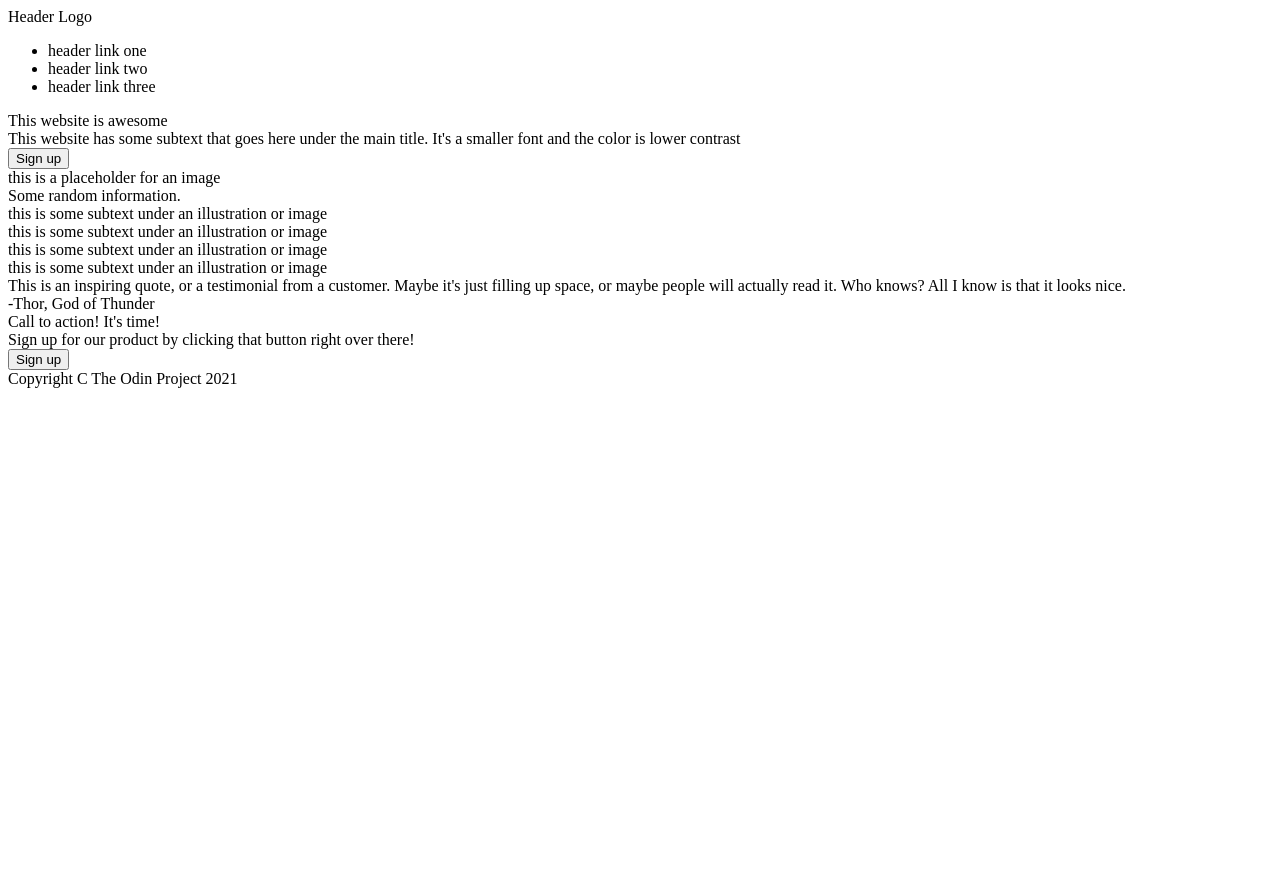
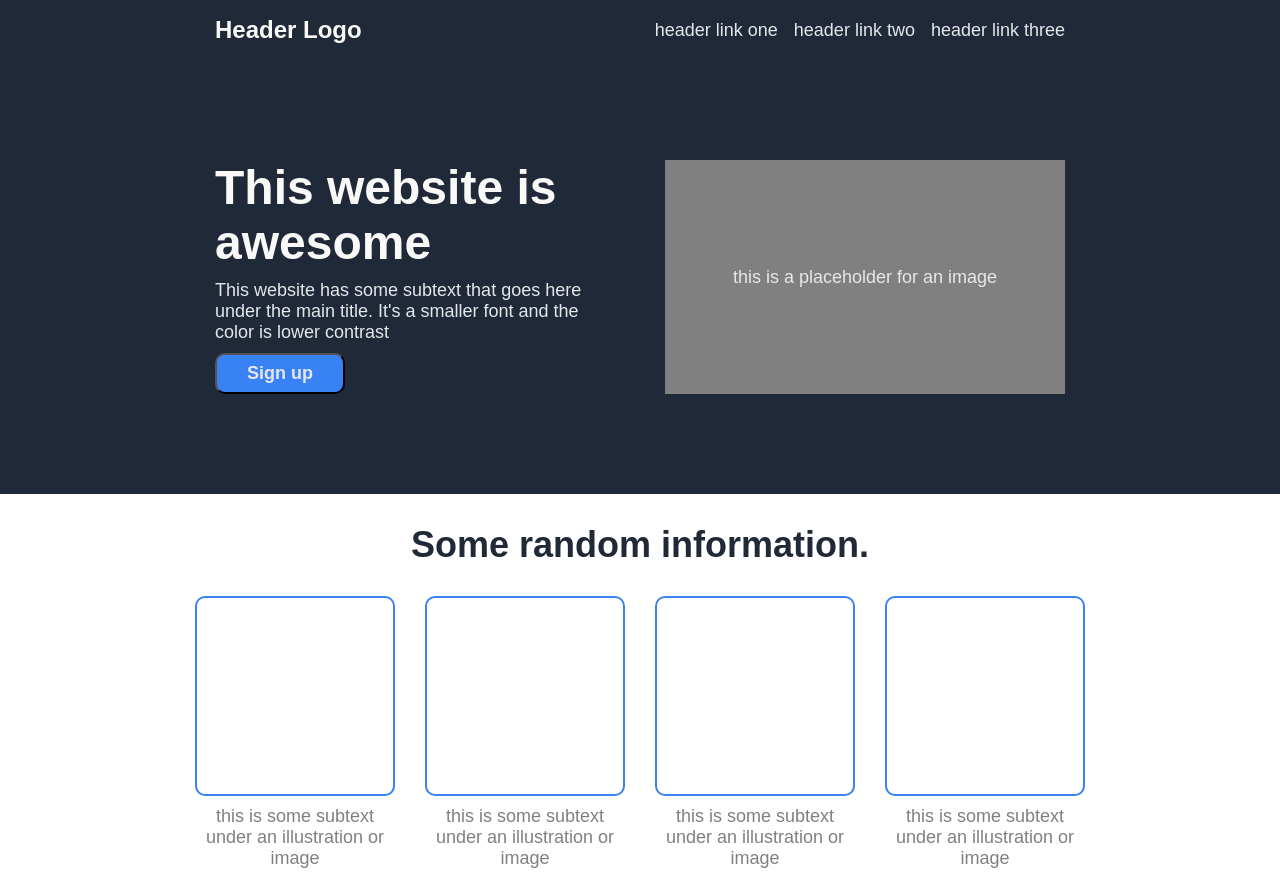
Before and after one commit to DevMichaelJR/project-landing-page, a plain HTML site: page index.html in a window 1280 px wide. Shown: the top 872 px of the page. Before the commit the page ends 800 px from the top, so only its background shows below. Drawn offline with Linux system fonts and the light colour scheme.

Commit message:
Create HTML and CSS for website project

```diff
--- a/index.html
+++ b/index.html
@@ -9,49 +9,70 @@
 
 <body>
     <header class="header">
-        <div class="logo">Header Logo</div>
+        <div class="header-container">
+            <div class="logo"><a href="./index.html">Header Logo</a></div>
             <ul class="header-links">
-            <li>header link one</li>
-            <li>header link two</li>
-            <li>header link three</li>
+                <li><a href="https://www.google.com/">header link one</a></li>
+                <li><a href="https://www.google.com/">header link two</a></li>
+                <li><a href="https://www.google.com/">header link three</a></li>
             </ul>
+        </div>
     </header>
+
     <div class="hero-section">
-        <div>This website is awesome</div>
-        <div>This website has some subtext that goes here under the main title. It's a smaller font and the color is lower contrast</div>
+        <div class="hero-container">
+            <div class="hero-content">
+                <div class="hero-main-text">This website is awesome</div>
+                <div class="hero-secondary-text">This website has some subtext that goes here under the main title. It's a smaller font and the color is lower contrast</div>
                 <button>Sign up</button>
+            </div>
+            <div class="hero-image">
                 <div>this is a placeholder for an image</div>
             </div>
+        </div>
+    </div>
+
     <div class="information-section">
-        <div>Some random information.</div>
+        <div class="information-header">Some random information.</div>
+        <div class="information-images">
             <div>
                 <div class="image"></div>
-            <div>this is some subtext under an illustration or image</div>
+                <div class="subtext">this is some subtext under an illustration or image</div>
             </div>
             <div>
                 <div class="image"></div>
-            <div>this is some subtext under an illustration or image</div>
+                <div class="subtext">this is some subtext under an illustration or image</div>
             </div>
             <div>
                 <div class="image"></div>
-            <div>this is some subtext under an illustration or image</div>
+                <div class="subtext">this is some subtext under an illustration or image</div>
             </div>
             <div>
                 <div class="image"></div>
-            <div>this is some subtext under an illustration or image</div>
+                <div class="subtext">this is some subtext under an illustration or image</div>
             </div>
         </div>
+    </div>
+
     <div class="quote-section">
-        <div>This is an inspiring quote, or a testimonial from a customer. Maybe it's just filling up space, or maybe people will actually read it. Who knows? All I know is that it looks nice.</div>
-        <div>-Thor, God of Thunder</div>
+        <div class="quote-container">
+            <div class="quote">This is an inspiring quote, or a testimonial from a customer. Maybe it's just filling up space, or maybe people will actually read it. Who knows? All I know is that it looks nice.</div>
+            <div class="quote-author">-Thor, God of Thunder</div>
         </div>
+    </div>
+
     <div class="signup-section">
-        <div>Call to action! It's time!</div>
+        <div class="signup-container">
+            <div>
+                <div class="call">Call to action! It's time!</div>
                 <div>Sign up for our product by clicking that button right over there!</div>
+            </div>
             <button>Sign up</button>
         </div>
+    </div>
+
     <footer class="footer">
-        <div>Copyright C The Odin Project 2021</div>
+        <div>Copyright &copy; The Odin Project 2021</div>
     </footer>
 </body>
 
--- a/styles.css
+++ b/styles.css
@@ -0,0 +1,214 @@
+* {
+    box-sizing: border-box;
+    margin: 0;
+    padding: 0;
+    list-style-type: none;
+    font-family: Arial, Helvetica, sans-serif;
+}
+
+body {
+    height: 100vh;
+    margin: 0 auto;
+    display: flex;
+    flex-direction: column;
+    justify-content: space-between;
+    align-items: stretch;
+}
+
+.header {
+    background-color: #1F2937;
+    padding: 16px 0px;
+    display: flex;
+    justify-content: center;
+    align-items: center;
+}
+
+    .header-container {
+        flex-basis: 850px;
+        display: flex;
+        justify-content: space-between;
+        align-items: center;
+    }
+
+        .logo {
+            font-size: 24px;
+            font-weight: bold;
+            color: #F9FAF8;
+        }
+
+            .logo a {
+                text-decoration: none;
+                color: #F9FAF8;
+            }
+
+        .header-links {
+            font-size: 18px;
+            color: #E5E7EB;
+            display: flex;
+            gap: 16px;
+        }
+
+            .header-links a {
+                color: #E5E7EB;
+                text-decoration: none;
+            }
+
+.hero-section {
+    background-color: #1F2937;
+    padding: 100px 0px;
+    flex-grow: 1;
+    display: flex;
+    justify-content: center;
+    align-items: center;
+}
+
+    .hero-container {
+        flex-basis: 850px;
+        display: flex;
+        justify-content: space-between;
+        align-items: stretch;
+        gap: 60px;
+    }
+
+        .hero-content {
+            display: flex;
+            flex-direction: column;
+            justify-content: space-between;
+            gap: 10px;
+        }
+
+            .hero-main-text {
+                font-size: 48px;
+                font-weight: 900;
+               color: #F9FAF8;
+            }
+
+            .hero-secondary-text {
+                font-size: 18px;
+                color: #E5E7EB;
+            }
+
+            .hero-content button {
+                background-color: #3882F6;
+                font-size: 18px;
+                font-weight: bold;
+                color: #E5E7EB;
+                padding: 8px 30px;
+                align-self: flex-start;
+                border-radius: 10px;
+            }
+
+        .hero-image {
+            background-color: gray;
+            font-size: 18px;
+            color: #E5E7EB;
+            flex: 0 0 400px;
+            height: auto;
+            display: flex;
+            justify-content: center;
+            align-items: center;
+        }
+
+.information-section {
+    flex-grow: 1;
+    display: flex;
+    flex-direction: column;
+    justify-content: center;
+}
+
+    .information-header {
+        font-size: 36px;
+        font-weight: 900;
+        color: #1F2937;
+        text-align: center;
+        margin: 30px 0px;
+    }
+
+    .information-images {
+        display: flex;
+        justify-content: center;
+        gap: 30px;
+    }
+
+        .image {
+            width: 200px;
+            height: 200px;
+            border: 2px solid #3882F6;
+            border-radius: 10px;
+        }
+
+        .subtext {
+            font-size: 18px;
+            color: gray;
+            text-align: center;
+            width: 200px;
+            margin-top: 10px;
+        }
+
+.quote-section {
+    margin-top: 80px;
+    background-color: #E5E7EB;
+    display: flex;
+    justify-content: center;
+    align-items: center;
+}
+
+    .quote-container {
+        max-width: 850px;
+    }
+
+        .quote {
+            font-size: 36px;
+            font-weight: light;
+            font-style: italic;
+            color: #1F2937;
+            padding-top: 100px;
+        }
+
+        .quote-author {
+            text-align: right;
+            font-size: 22px;
+            font-weight: 900;
+            color: #1F2937;
+            padding-bottom: 100px;
+        }
+
+.signup-section {
+    padding: 100px 0px;
+    display: flex;
+    justify-content: center;
+    align-items: center;
+}
+
+    .signup-container {
+        flex-basis: 850px;
+        background-color: #3882F6;
+        color: #F9FAF8;
+        padding: 50px 0px;
+        border-radius: 10px;
+        display: flex;
+        justify-content: center;
+        align-items: center;
+        gap: 100px;
+    }
+
+        .call {
+            font-weight: bold;
+        }
+
+        .signup-container button {
+            background-color: #3882F6;
+            color: #F9FAF8;
+            border: 2px solid #F9FAF8;
+            padding: 5px 20px;
+            align-items: center;
+            border-radius: 10px;
+        }
+
+.footer {
+    background-color: #1F2937;
+    font-size: 12px;
+    color: #E5E7EB;
+    text-align: center;
+    padding: 30px 0px;
+}
```
Lines whose indentation alone changed are shown as unchanged.
